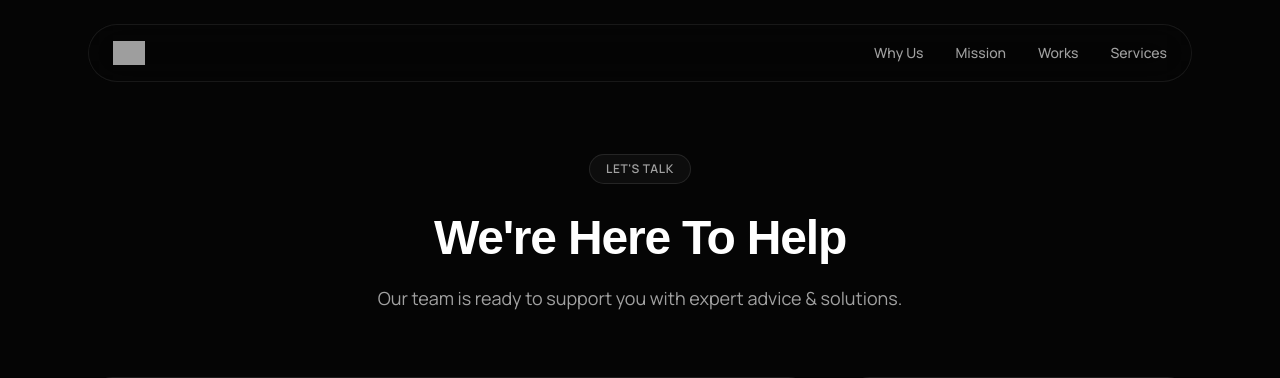
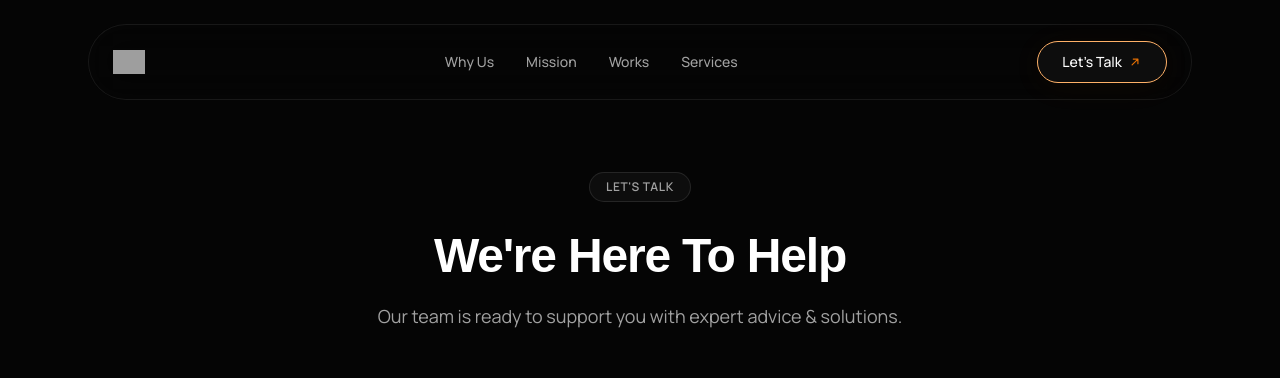
Before and after one commit to Tarster/webiumlabs_website, a Django app: page /contact/ in a window 1280 px wide. Shown: the top 378 px of the page. Run offline with Django 5.2, Linux system fonts and the light colour scheme; style sheets or scripts are compiled from the project's sources; some libraries are stand-ins or nearby versions; grey boxes are pictures that could not be loaded.

Commit message:
Fix: Restore 'Let's Talk' CTA to the global navbar as per reference

```diff
--- a/templates/jinja2/navbar.html
+++ b/templates/jinja2/navbar.html
@@ -12,6 +12,16 @@
             <a href="{{ link.href }}" class="text-sm font-medium text-neutral-400 hover:text-white transition-colors duration-200">{{ link.label }}</a>
             {% endfor %}
         </nav>
+
+        <!-- Let's Talk CTA (Desktop) -->
+        <div class="hidden md:block">
+            <a href="/contact/" class="relative inline-flex items-center justify-center gap-1.5 px-6 py-2.5 rounded-full border border-orange-300 bg-dark-500 text-sm font-medium hover:bg-orange-500 hover:text-white hover:border-orange-500 transition-all duration-300 shadow-[0_0_20px_rgba(228,111,3,0.15)] glow-orange-soft group">
+                Let's Talk
+                <svg class="w-3.5 h-3.5 text-orange-500 group-hover:text-white transition-colors duration-300" fill="none" stroke="currentColor" viewBox="0 0 24 24">
+                    <path stroke-linecap="round" stroke-linejoin="round" stroke-width="2" d="M7 17L17 7M17 7H9M17 7V15"></path>
+                </svg>
+            </a>
+        </div>
 
         <!-- Hamburger Button (Mobile) -->
         <button @click="isOpen = !isOpen" class="block md:hidden text-neutral-400 hover:text-white focus:outline-none" aria-label="Toggle Menu">
@@ -37,5 +47,8 @@
         {% for link in nav_links %}
         <a href="{{ link.href }}" @click="isOpen = false" class="text-base font-medium text-neutral-300 hover:text-white transition-colors duration-200 py-2 border-b border-white/5">{{ link.label }}</a>
         {% endfor %}
+        <a href="/contact/" class="mt-2 w-full text-center py-3 rounded-full border border-orange-300 bg-orange-500 text-white font-medium hover:bg-orange-600 transition-all duration-300">
+            Let's Talk
+        </a>
     </div>
 </header>
```
